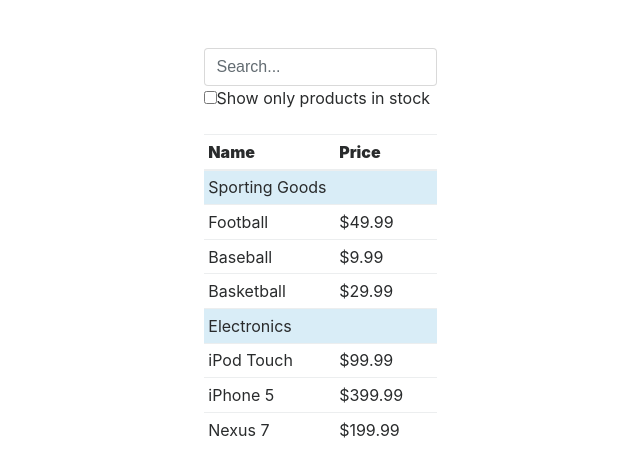
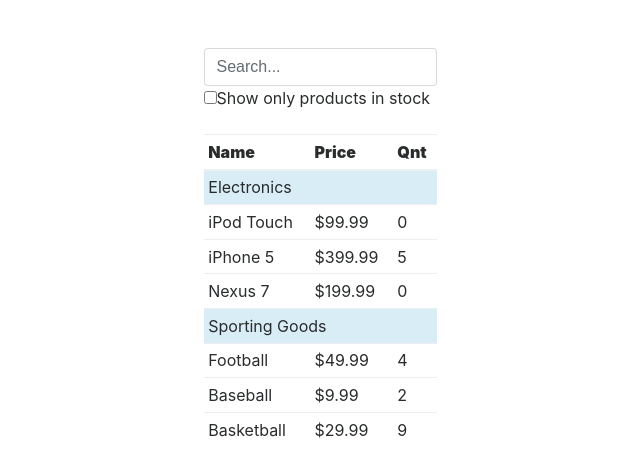
Before and after one commit to renanpallin/simple-stock-control, a React app: page / in a window 1280 px wide. Shown: the top 476 px of the page, without its empty margins (320-960 px from the left). Built offline with nearby package versions, Linux system fonts and the light colour scheme.

Commit message:
Stock com números

```diff
--- a/src/App.js
+++ b/src/App.js
@@ -14,13 +14,20 @@ export default class App extends React.Component {
 
 		this.state = {
 			products: [
-			  {category: "Sporting Goods", price: "$49.99", stocked: true, name: "Football"},
-			  {category: "Sporting Goods", price: "$9.99", stocked: true, name: "Baseball"},
-			  {category: "Sporting Goods", price: "$29.99", stocked: false, name: "Basketball"},
-			  {category: "Electronics", price: "$99.99", stocked: true, name: "iPod Touch"},
-			  {category: "Electronics", price: "$399.99", stocked: false, name: "iPhone 5"},
-			  {category: "Electronics", price: "$199.99", stocked: true, name: "Nexus 7"}
-			],
+			  {category: "Sporting Goods", price: "$49.99", quantity: 4, name: "Football"},
+			  {category: "Sporting Goods", price: "$9.99", quantity: 2, name: "Baseball"},
+			  {category: "Sporting Goods", price: "$29.99", quantity: 9, name: "Basketball"},
+			  {category: "Electronics", price: "$99.99", quantity: 0, name: "iPod Touch"},
+			  {category: "Electronics", price: "$399.99", quantity: 5, name: "iPhone 5"},
+			  {category: "Electronics", price: "$199.99", quantity: 0, name: "Nexus 7"}
+			].sort((a, b) => {
+				if (a.category > b.category)
+					return 1;
+				else if (a.category < b.category)
+					return -1;
+				else
+					return 0;
+			}),
 			// products: new MockData().getData().sort((a, b) => {
 			// 	if (a.category > b.category)
 			// 		return 1;
@@ -39,7 +46,7 @@ export default class App extends React.Component {
 	}
 
 	changeStockOnlyFilter(filterStockOnly){
-		this.setState({filterStockOnly}, x => console.log(this.state));
+		this.setState({filterStockOnly});
 	}
 
 	render() {
@@ -53,7 +60,7 @@ export default class App extends React.Component {
 				caso ele dê falso (deveríamos retornar false), ele cai no ||, enviando
 				true de qualquer maneira. Tem que ser operador ternário aqui mesmo
 				 */
-				(this.state.filterStockOnly ? p.stocked === true : true)
+				(this.state.filterStockOnly ? p.quantity > 0 : true)
 			)
 		});
 
@@ -68,7 +75,8 @@ export default class App extends React.Component {
 									 stockOnly={this.state.filterStockOnly}
 									 changeStockOnlyFilter={this.changeStockOnlyFilter} />
 						<br/>
-						<ProductTable products={products} />
+						<ProductTable headers={["Name", "Price", "Qnt"]}
+									products={products} />
 					</div>
 				</div>
 			</div>
--- a/src/components/ProductCategoryRow.js
+++ b/src/components/ProductCategoryRow.js
@@ -8,7 +8,7 @@ export default class ProductCategoryRow extends React.Component {
 	render(){
 		return(
 			<tr>
-				<td colSpan="2" className="table-info">
+				<td colSpan={this.props.colSpan} className="table-info">
 					{this.props.category}
 				</td>
 			</tr>
--- a/src/components/ProductRow.js
+++ b/src/components/ProductRow.js
@@ -10,6 +10,7 @@ export default class ProductRow extends React.Component {
 			<tr>
 				<td>{this.props.product.name}</td>
 				<td>{this.props.product.price}</td>
+				<td>{this.props.product.quantity}</td>
 			</tr>
 		)
 	}
--- a/src/components/ProductTable.js
+++ b/src/components/ProductTable.js
@@ -9,13 +9,24 @@ export default class ProductTable extends React.Component {
 		super(props);
 	}
 
+	renderTHeads(titles){
+		return titles.map(title => <th key={title}>
+			<strong>{title}</strong>
+		</th>)
+	}
+
 	render(){
+		let tHeads = this.renderTHeads(this.props.headers);
+
 		let rows = [];
 		let lastCategory = "";
 
 		this.props.products.forEach(p => {
 			if(p.category != lastCategory){
-				rows.push(<ProductCategoryRow category={p.category} key={"category-" + p.category} />);
+				rows.push(<ProductCategoryRow
+							category={p.category}
+							key={"category-" + p.category}
+							colSpan={tHeads.length}/>);
 				lastCategory = p.category;
 			}
 
@@ -26,8 +37,7 @@ export default class ProductTable extends React.Component {
 			<table className="table table-sm">
 				<thead>
 					<tr>
-						<th><strong>Name</strong></th>
-						<th><strong>Price</strong></th>
+						{tHeads}
 					</tr>
 				</thead>
 				<tbody>
--- a/src/components/SearchBlock.js
+++ b/src/components/SearchBlock.js
@@ -12,7 +12,6 @@ export default class SearchBlock extends React.Component {
 	}
 
 	handleChangeCheck(e){
-		console.log('check', e.target.checked);
 		this.props.changeStockOnlyFilter(e.target.checked);
 	}
 
```
